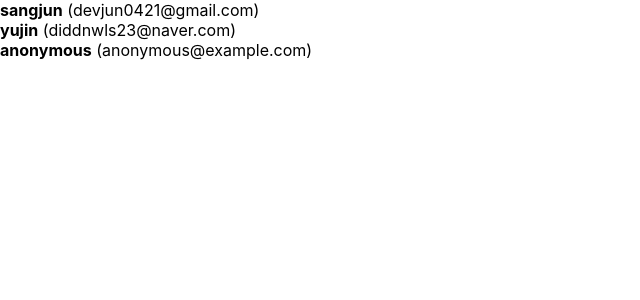
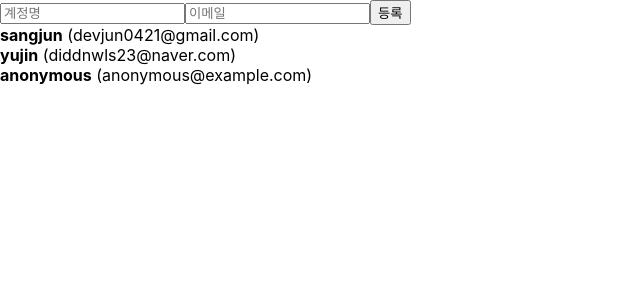
Before and after one commit to sangjuntechs/reactAtoZ, a React (Create React App) app: page / in a window 1280 px wide. Shown: the top 300 px of the page, without its empty margins (0-640 px from the left). Built offline with nearby package versions, Linux system fonts and the light colour scheme.

Commit message:
createUser

```diff
--- a/src/App.js
+++ b/src/App.js
@@ -1,14 +1,55 @@
-import React from 'react';
-import Hello from './Hello';
-import Wrapper from './Wrapper';
-import Counter from './Counter';
-import InputSample from './InputState';
-import './App.css';
-import UserList from './Userlist';
+import React, { useRef, useState } from "react";
+import Hello from "./Hello";
+import Wrapper from "./Wrapper";
+import Counter from "./Counter";
+import InputSample from "./InputState";
+import "./App.css";
+import UserList from "./Userlist";
+import CreateUser from "./CreateUser";
 
 function App() {
+  const [inputs, setInputs] = useState({
+    username: "",
+    email: "",
+  });
+  const { username, email } = inputs;
+
+  const onChange = (event) => {
+    const { name, value } = event.target;
+    setInputs({
+      ...inputs,
+      [name]: value,
+    });
+  };
+
+  const users = [
+    {
+      id: 1,
+      username: "sangjun",
+      email: "devjun0421@gmail.com",
+    },
+    {
+      id: 2,
+      username: "yujin",
+      email: "diddnwls23@naver.com",
+    },
+    {
+      id: 3,
+      username: "anonymous",
+      email: "anonymous@example.com",
+    },
+  ];
+  const nextId = useRef(4);
+
+  const onCreate = () => {
+    nextId.current += 1;
+  };
+
   return (
-    <UserList />
+    <>
+      <CreateUser username={username} email={email} onChange={onChange} onCreate={onCreate}/>
+      <UserList users={users} />
+    </>
   );
 }
 
--- /dev/null
+++ b/src/CreateUser.js
@@ -0,0 +1,25 @@
+import React from "react";
+
+function CreateUser({ username, email, onChange, onCreate }) {
+  return (
+    <div>
+      <input
+        name="username"
+        placeholder="계정명"
+        onChage={onChange}
+        value={username}
+      />
+
+      <input
+        name="email"
+        placeholder="이메일"
+        onChage={onChange}
+        value={email}
+      />
+
+      <button onClick={onCreate}>등록</button>
+    </div>
+  );
+}
+
+export default CreateUser;
--- a/src/Userlist.js
+++ b/src/Userlist.js
@@ -8,24 +8,8 @@ function User({ user }) {
   );
 }
 
-function userList() {
-  const users = [
-    {
-      id: 1,
-      username: "sangjun",
-      email: "devjun0421@gmail.com",
-    },
-    {
-      id: 2,
-      username: "yujin",
-      email: "diddnwls23@naver.com",
-    },
-    {
-      id: 3,
-      username: "anonymous",
-      email: "anonymous@example.com",
-    },
-  ];
+function userList({ users }) {
+
 
   return (
     <div>
```
